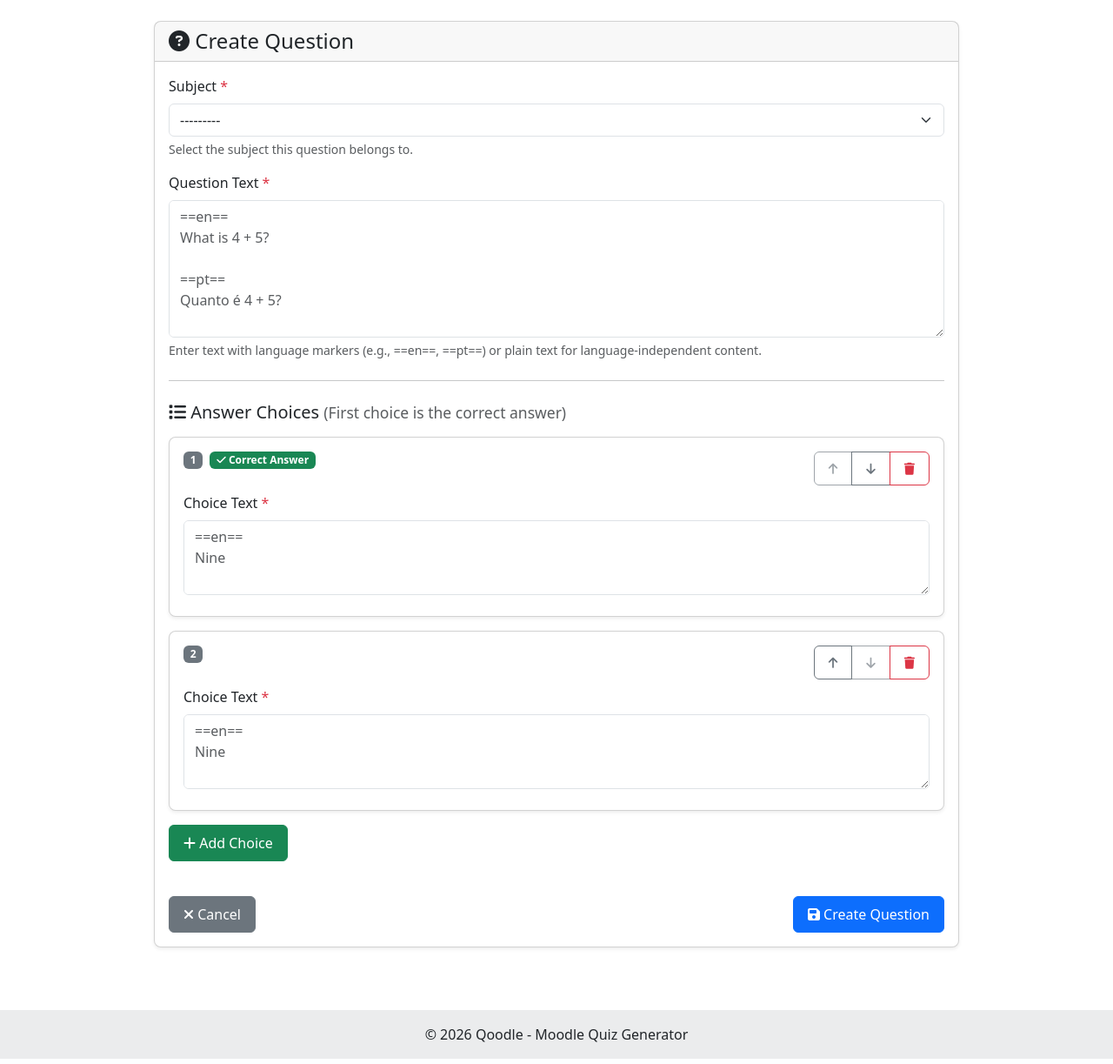
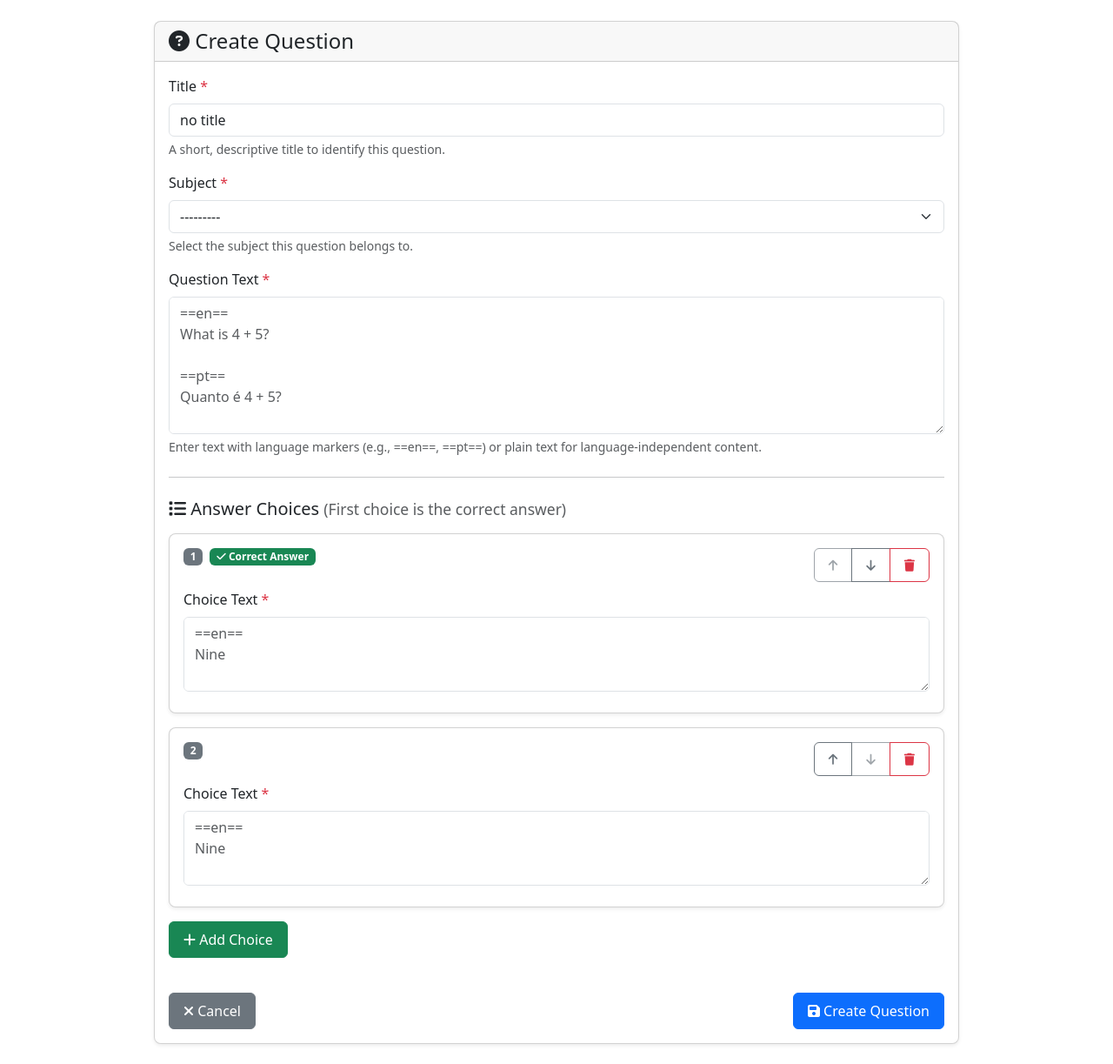
Before and after one commit to arestivo/qoodle, a Django app: page /questions/create/ in a window 1280 px wide. Shown: the part 62-1285 px from the top of the page at 87% size. Run offline with Django 5.2, Linux system fonts and the light colour scheme; data that the repository does not hold is empty; some libraries are stand-ins or nearby versions.

Commit message:
Add title field to Question model
- Add mandatory title field with 'no title' default for migrations
- Update Question.__str__ to return title instead of truncated text
- Update QuestionForm to include title field at the top
- Show title in question list with truncated text below
- Display title prominently in question preview header
- Update admin interface to show and search by title
- Add migration 0002_question_title.py
- Update tests to use new title field
- All 27 tests passing with 91% model coverage

```diff
--- a/apps/questions/forms.py
+++ b/apps/questions/forms.py
@@ -114,8 +114,14 @@ class QuestionForm(forms.ModelForm):
 
     class Meta:
         model = Question
-        fields = ["subject", "text"]
+        fields = ["title", "subject", "text"]
         widgets = {
+            "title": forms.TextInput(
+                attrs={
+                    "class": "form-control",
+                    "placeholder": "e.g., Addition of single-digit numbers",
+                }
+            ),
             "subject": forms.Select(
                 attrs={
                     "class": "form-select",
--- a/apps/questions/models.py
+++ b/apps/questions/models.py
@@ -43,6 +43,11 @@ class Question(UUIDModel):
         related_name="questions",
         help_text="Subject this question belongs to",
     )
+    title = models.CharField(
+        max_length=200,
+        default="no title",
+        help_text="Short title to identify this question",
+    )
     text = models.JSONField(
         help_text="Question text in multiple languages (JSON)",
         validators=[validate_multilingual_text],
@@ -58,10 +63,7 @@ class Question(UUIDModel):
 
     def __str__(self) -> str:
         """Return string representation of the question."""
-        try:
-            return self.get_text()[:100]
-        except (ValueError, KeyError):
-            return f"Question {self.id}"
+        return self.title
 
     def get_absolute_url(self) -> str:
         """Return the URL for this question."""
--- a/apps/questions/templates/questions/question_form.html
+++ b/apps/questions/templates/questions/question_form.html
@@ -22,6 +22,21 @@
                             {{ form.non_field_errors }}
                         </div>
                     {% endif %}
+
+                    <div class="mb-3">
+                        <label for="{{ form.title.id_for_label }}" class="form-label">
+                            Title <span class="text-danger">*</span>
+                        </label>
+                        {{ form.title }}
+                        {% if form.title.errors %}
+                            <div class="invalid-feedback d-block">
+                                {{ form.title.errors }}
+                            </div>
+                        {% endif %}
+                        <div class="form-text">
+                            A short, descriptive title to identify this question.
+                        </div>
+                    </div>
 
                     <div class="mb-3">
                         <label for="{{ form.subject.id_for_label }}" class="form-label">
--- a/apps/questions/templates/questions/question_list.html
+++ b/apps/questions/templates/questions/question_list.html
@@ -56,7 +56,7 @@
                         <table class="table table-hover">
                             <thead>
                                 <tr>
-                                    <th>Question</th>
+                                    <th>Title</th>
                                     <th>Subject</th>
                                     <th class="text-center">Choices</th>
                                     <th class="text-center">Languages</th>
@@ -67,7 +67,9 @@
                                 {% for question in questions %}
                                 <tr>
                                     <td>
-                                        <strong>{{ question.get_text|truncatewords:15 }}</strong>
+                                        <strong>{{ question.title }}</strong>
+                                        <br>
+                                        <small class="text-muted">{{ question.get_text|truncatewords:10 }}</small>
                                     </td>
                                     <td>
                                         <a href="{% url 'questions:list' %}?subject={{ question.subject.pk }}" class="text-decoration-none">
```
Also changed, not shown: apps/questions/admin.py (+3 -12 lines), apps/questions/templates/questions/question_preview.html (+8 -2 lines), apps/questions/tests.py (+4 -3 lines), apps/questions/migrations/0002_question_title.py (added).
